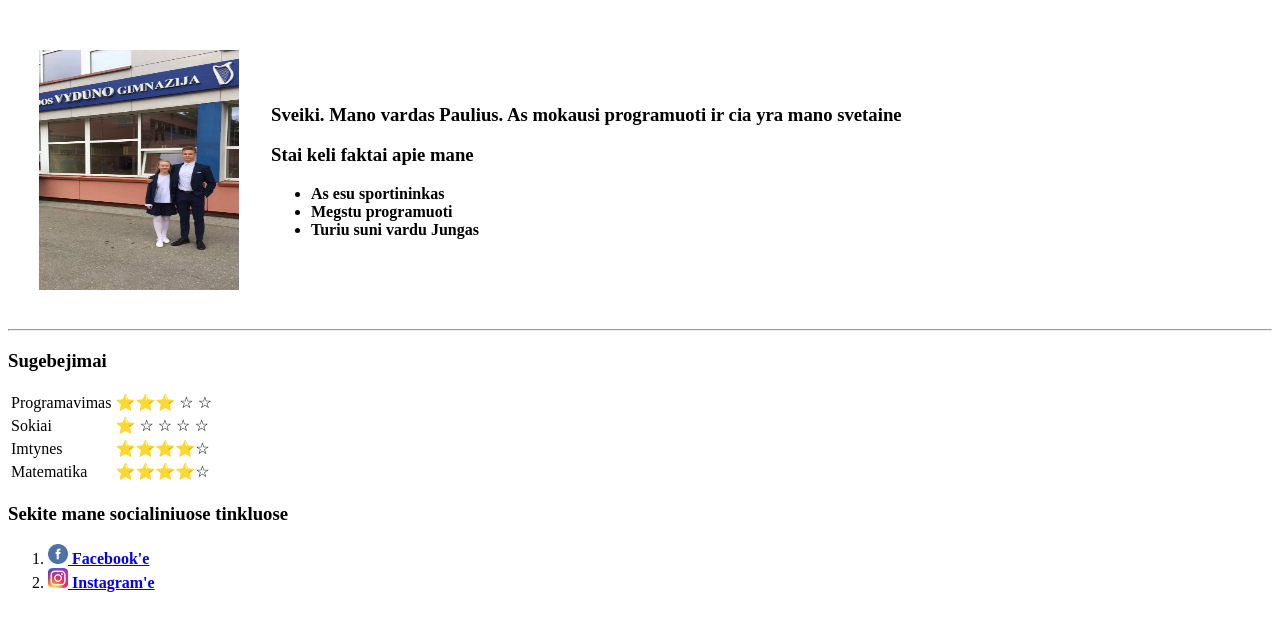
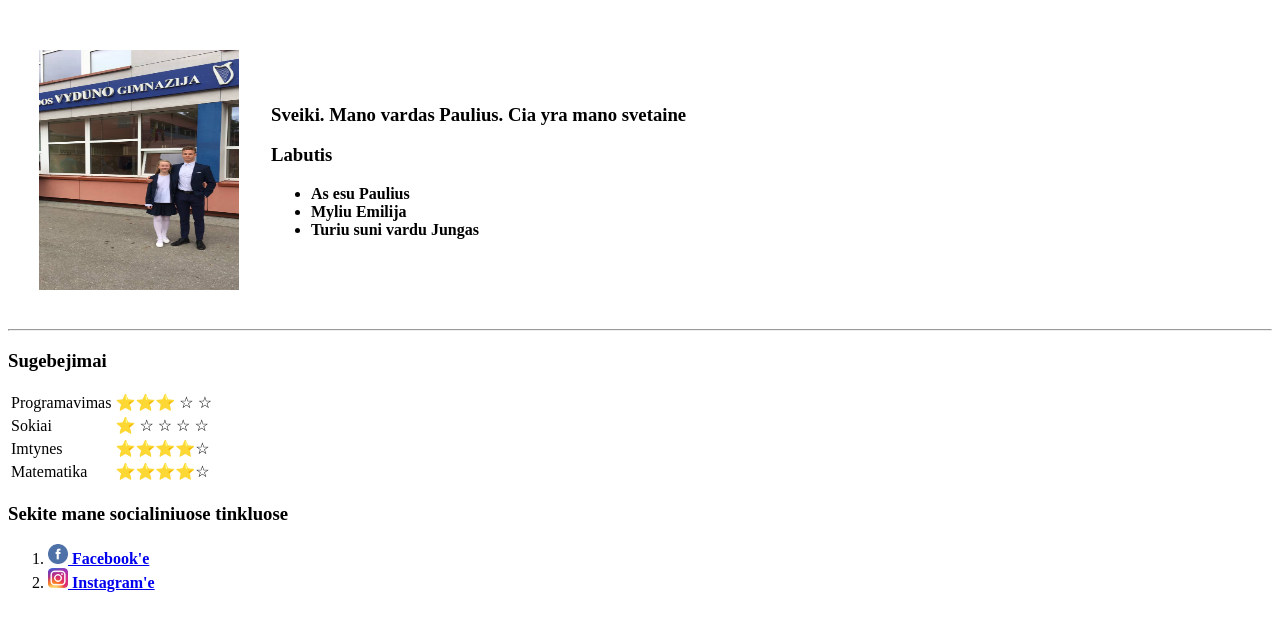
Before and after one commit to Jungutis/cvekas, a plain HTML site: page hujne.html in a window 1280 px wide. Shown: the part 61-692 px from the top of the page. Drawn offline with Linux system fonts and the light colour scheme.

Commit message:
Add files via upload

```diff
--- a/hujne.html
+++ b/hujne.html
@@ -14,11 +14,11 @@
 
       <td><img src="as.jpg" height="240" width="200" align="middle" alt=""></td>
       <td>
-        <h3>Sveiki. Mano vardas Paulius. As mokausi programuoti ir cia yra mano svetaine</h3>
-        <h3>Stai keli faktai apie mane</h3>
+        <h3>Sveiki. Mano vardas Paulius. Cia yra mano svetaine</h3>
+        <h3>Labutis</h3>
         <ul>
-          <li><strong>As esu sportininkas</strong></li>
-          <li><strong>Megstu programuoti</strong></li>
+          <li><strong>As esu Paulius</strong></li>
+          <li><strong>Myliu Emilija</strong></li>
           <li><strong>Turiu suni vardu Jungas</strong></li>
         </ul>
       </td>
```
Also changed, not shown: index.html (+2 -2 lines).
